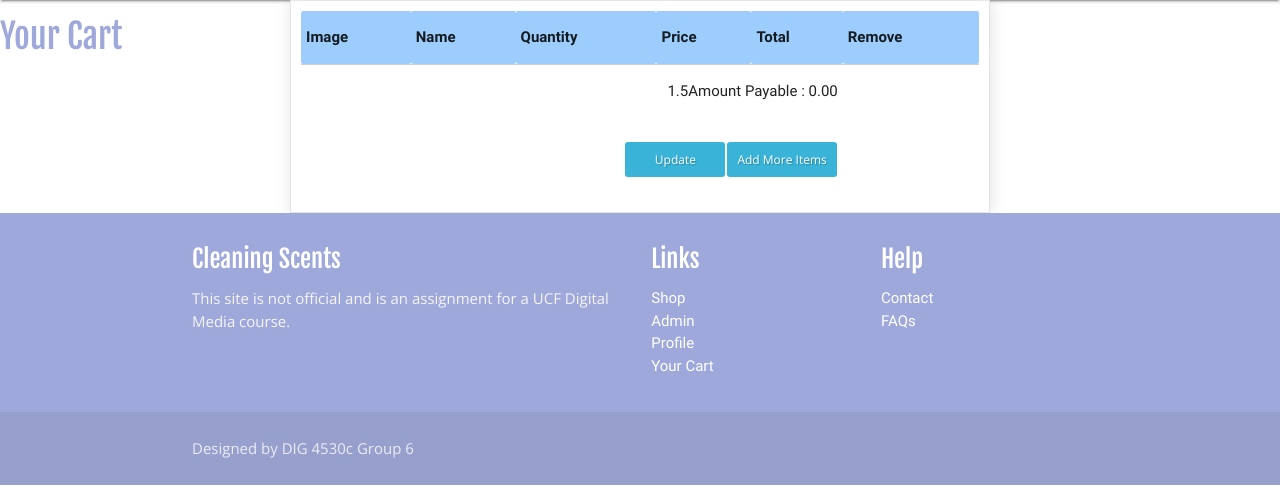
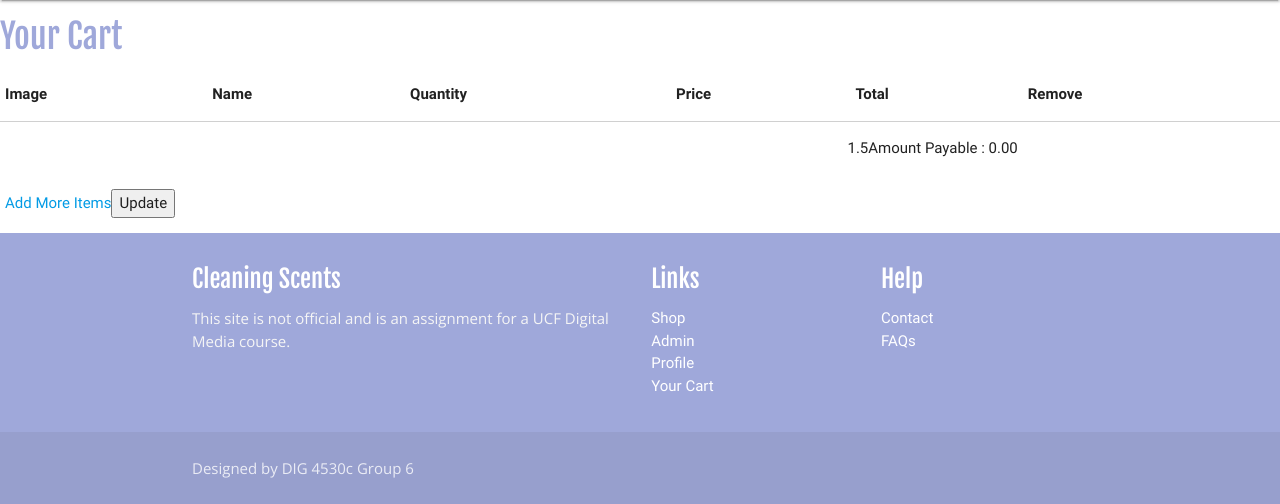
Before and after one commit to amclaury/cleaningscentsco, a PHP site: page /cart.php in a window 1280 px wide. Shown: the part 64-568 px from the top of the page. Run offline with PHP 8.4, Linux system fonts and the light colour scheme; data that the repository does not hold is empty.

Commit message:
Add files via upload

```diff
--- a/css/styles.css
+++ b/css/styles.css
@@ -1,3 +1,12 @@
+/* Custom Stylesheet */
+/**
+ * Use this file to override Materialize files so you can update
+ * the core Materialize files in the future
+ *
+ * Made By MaterializeCSS.com
+ */
+
+
 h1, h2, h3, h4, h5, h6 {
 	font-family: 'Fjalla One', sans-serif;
 }
@@ -26,149 +35,9 @@
 	font-family: 'Open Sans', sans-serif;
 }
 
-.img_thumb {
-	width: 150px;
+#search {
+    display: none;
+    margin-bottom: 0px;
+    border-top: 1px solid #111;
+    border-bottom: 1px solid #111;
 }
-
-ul.products {
-	padding: 0;
-	margin: 0;
-	max-width: 740px;
-	margin-left: auto;
-	margin-right: auto;
-}
-ul.products li {
-	display: inline-block;
-	max-width: 200px;
-	padding: 10px;
-	background-color: #FFFFFF;
-	margin: 10px;
-	border: 1px solid #EAEAEA;
-	color: #3D3D3D;
-}
-ul.products li h3 {
-	margin: -10px -10px 10px -10px;
-	padding: 10px;
-	text-align: center;
-	background-color: white;
-	font-family: "Open Sans", sans-serif;
-	font-size: 1.1em;
-	color: #5A5A5A;
-}
-ul.products li fieldset {
-	border: none;
-	padding: 5px 5px 5px 0px;
-	margin: 0;
-}
-ul.products li fieldset label{
-	display:block;
-	margin-bottom: 4px;
-}
-ul.products li fieldset label span{
-	width: 80px;
-	float: left;
-}
-ul.products li fieldset label select{
-	min-width: 100px;
-}
-
-button, .button{
-	background-color: #39b3d7;
-	min-width: 100px;
-	border: none;
-	padding: 10px;
-	display: inline-block;
-	text-align: center;
-	cursor: pointer;
-	text-decoration: none;
-	color: #FFF;
-	min-height: 15px;
-	font: 12px/15px "Open Sans", sans-serif;
-	text-shadow: 1px 1px 1px rgba(0, 0, 0, 0.26);
-	border-radius: 3px;
-}
-button:hover, .button:hover{
-	background-color: #44C7ED;
-}
-
-.product-thumb{
-	text-align:center;
-}
-.product-desc {
-	font-style: italic;
-	font-size: 0.8em;
-	margin-bottom: 4px;
-	height: 40px;
-	overflow: hidden;
-	margin-top: 5px;
-}
-
-ul.shopping-cart{
-	position: fixed;
-	top: 100px;
-	right: 0;
-	background-color: #F9F9F9;
-	padding: 10px;
-	min-width: 250px;
-	list-style: none;
-	font-size: 0.8em;
-	border: 1px solid #F0F0F0;
-}
-ul.shopping-cart .cart-itm {
-	margin-bottom: 10px;
-	border-bottom: 1px solid #ddd;
-	padding-bottom: 8px;
-}
-ul.shopping-cart .cart-itm:last-child{
-	border-bottom: none;
-	margin-bottom: 0px;
-}
-ul.shopping-cart .cart-itm .remove-itm{
-	float: right;
-	font-size: 1.5em;
-}
-ul.shopping-cart .cart-itm .remove-itm a{
-	text-decoration:none;
-	color:#000;
-}
-.cart-total-text a{
-	float:right;
-}
-
-.cart-view-table-front{
-	font-size: 0.7em;
-	position: fixed;
-	right: 10px;
-	max-width: 350px;
-	font-family: Arial
-}
-.cart-view-table-front h3{
-	text-align: center;
-	padding: 0;
-	margin: 0px 0px 6px 0px;
-}
-.cart-view-table-front, .cart-view-table-back {
-	max-width: 700px;
-	background-color: #FFFFFF;
-	margin-left: auto;
-	margin-right: auto;
-	padding: 10px;
-	box-shadow: 1px 1px 15px rgba(0, 0, 0, 0.12);
-	border: 1px solid #E4E4E4;
-}
-.cart-view-table-front table th, .cart-view-table-back table th{
-	text-align: left;
-}
-.cart-view-table-front table thead, .cart-view-table-back table thead{
-	background-color: #9CCDFD;
-}
-.cart-view-table-front table tbody tr.even, .cart-view-table-back table tbody tr.even{
-	background-color: #F7F7F7;
-}
-.cart-view-table-front table tbody tr.odd, .cart-view-table-back table tbody tr.odd{
-	background-color: #EDEDED;
-}
-.cart-view-table-front button, .cart-view-table-front .button, .cart-view-table-back button, .cart-view-table-back .button{
-	margin: 10px 1px;
-	float: right;
-}
```
